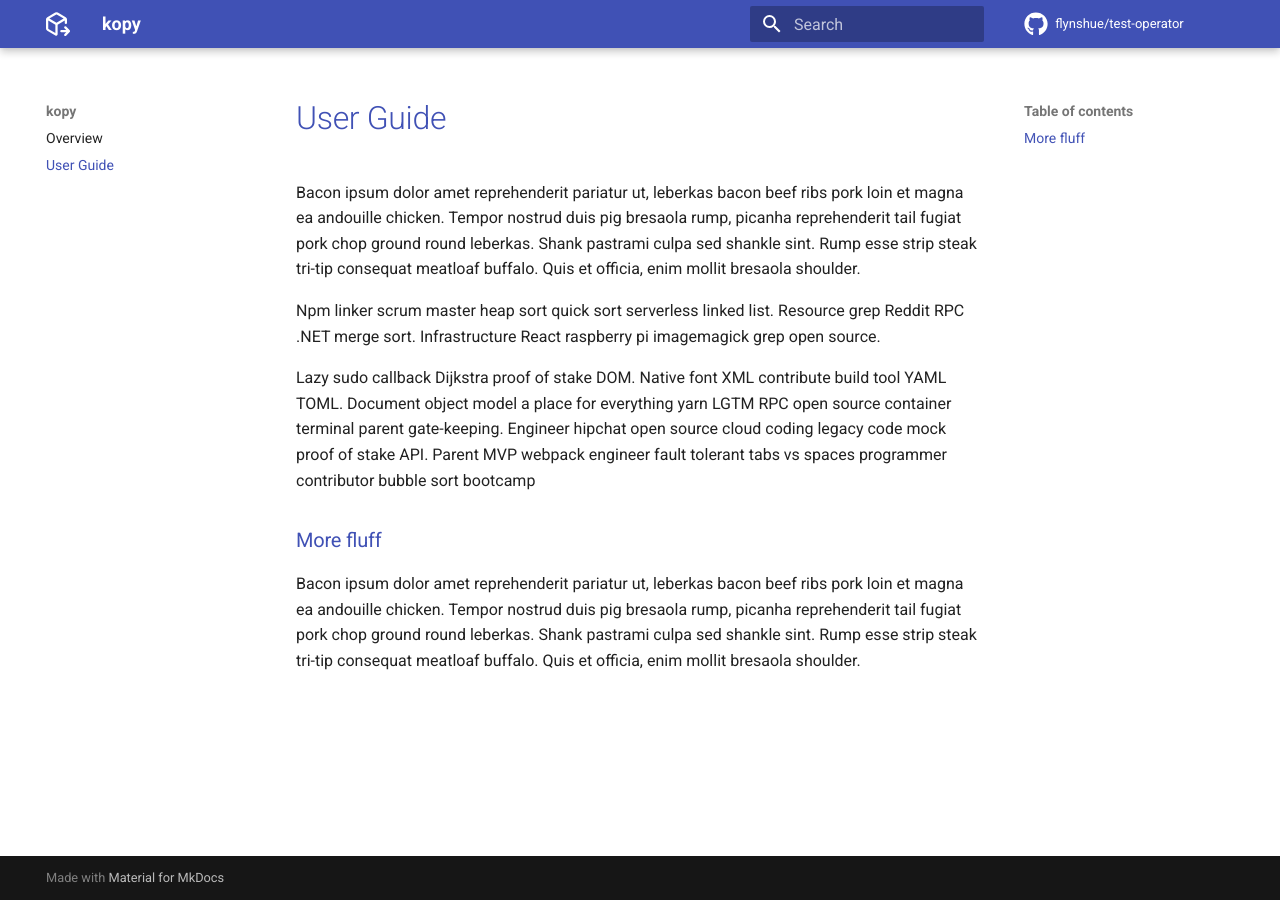
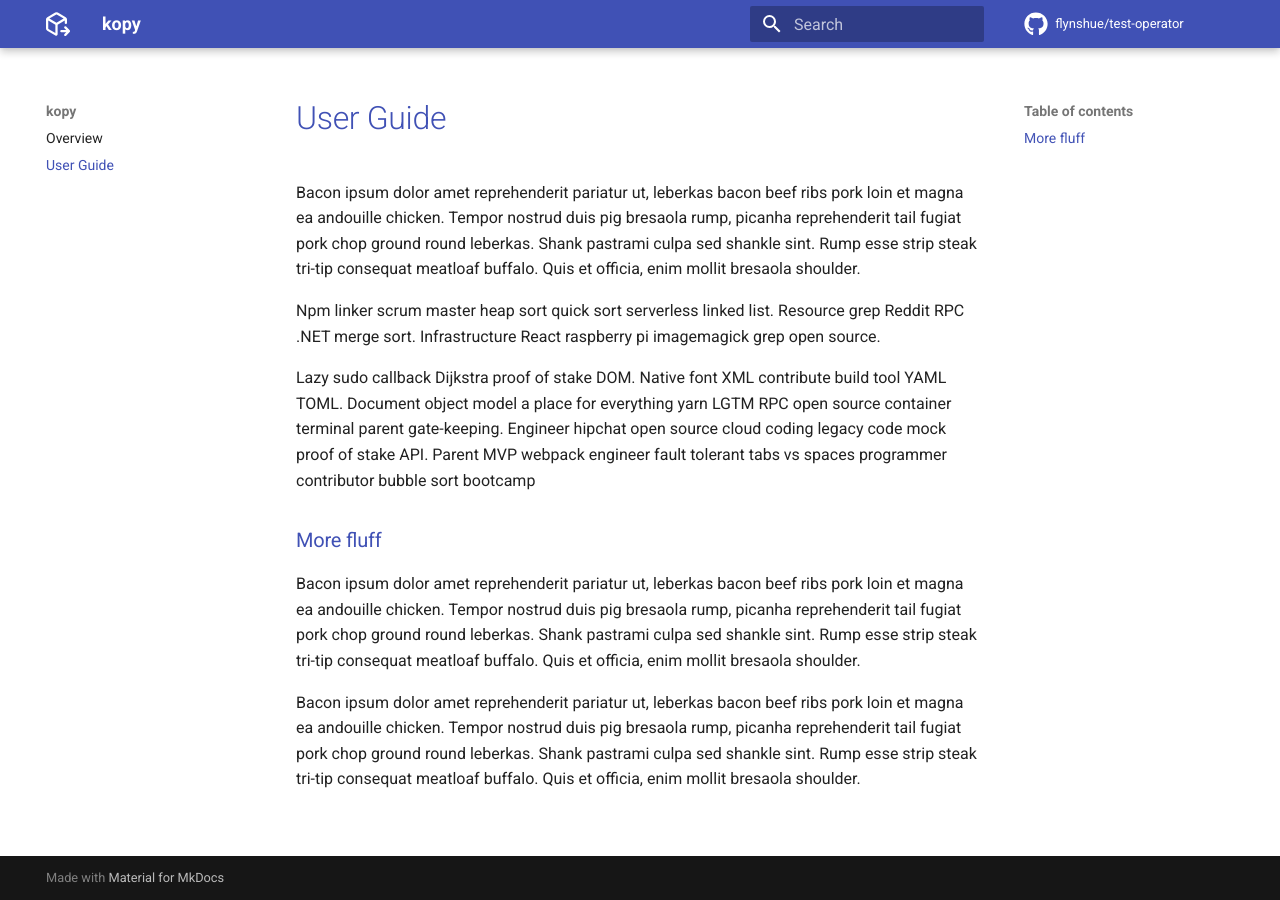
Before and after one commit to flynshue/test-operator, an MkDocs documentation site: the page built from docs/user-guide.md, in a window 1280 px wide. Built offline with MkDocs 1.6.1 and Material for MkDocs 9.7.7, drawn with Linux system fonts in a browser that asks for light colours; comment, search, counter and statistics services are not loaded.

Commit message:
update docs and trigger release charts

```diff
--- a/docs/user-guide.md
+++ b/docs/user-guide.md
@@ -7,3 +7,5 @@ Lazy sudo callback Dijkstra proof of stake DOM. Native font XML contribute build
 
 ### More fluff
 Bacon ipsum dolor amet reprehenderit pariatur ut, leberkas bacon beef ribs pork loin et magna ea andouille chicken. Tempor nostrud duis pig bresaola rump, picanha reprehenderit tail fugiat pork chop ground round leberkas. Shank pastrami culpa sed shankle sint. Rump esse strip steak tri-tip consequat meatloaf buffalo. Quis et officia, enim mollit bresaola shoulder.
+
+Bacon ipsum dolor amet reprehenderit pariatur ut, leberkas bacon beef ribs pork loin et magna ea andouille chicken. Tempor nostrud duis pig bresaola rump, picanha reprehenderit tail fugiat pork chop ground round leberkas. Shank pastrami culpa sed shankle sint. Rump esse strip steak tri-tip consequat meatloaf buffalo. Quis et officia, enim mollit bresaola shoulder.
```
Also changed, not shown: 1 other file.
